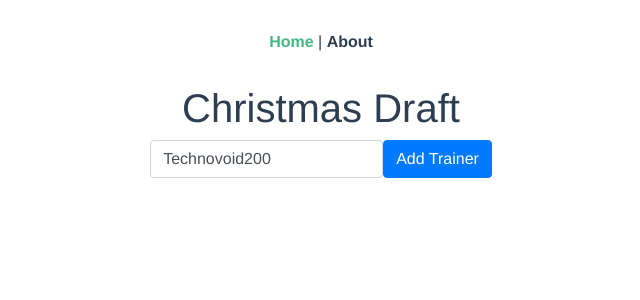
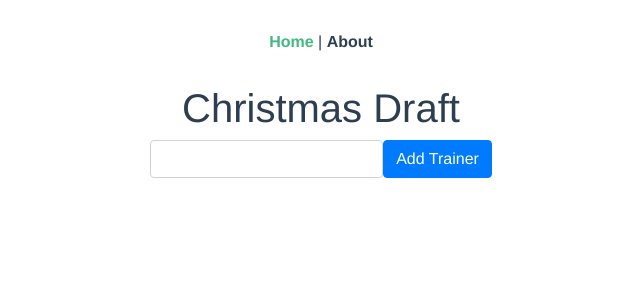
Before and after one commit to SamuelJTaylor22/tdd, a Vue app: page /#/ in a window 1280 px wide. Shown: the top 300 px of the page, without its empty margins (319-959 px from the left). Built offline with nearby package versions, Linux system fonts and the light colour scheme.

Commit message:
added finishing touches

```diff
--- a/src/views/About.vue
+++ b/src/views/About.vue
@@ -1,5 +1,7 @@
 <template>
   <div class="about">
-    <h1>This is an about page</h1>
+    <h5>Christmas draft is a project I made for a pokemon tournament I take place in, Trouble Double Drafts!
+      Check out the official discord <a href="https://discord.gg/fZJwdzjDnC">here</a>
+    </h5>
   </div>
 </template>
--- a/src/views/Home.vue
+++ b/src/views/Home.vue
@@ -35,7 +35,7 @@ export default {
   data(){
     return{
       newTrainer:{
-        name: "Technovoid200"
+        name: ""
       },
       drafting: false
     }
```
